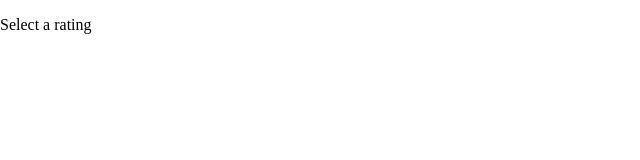
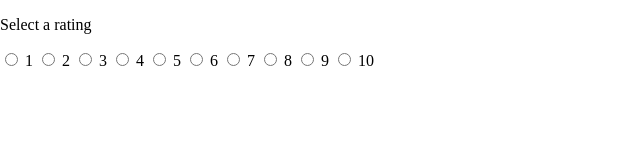
Before and after one commit to hanumancode/CSS3-Rating-Scale, a plain HTML site: page index.html in a window 1280 px wide. Shown: the whole page, without its empty margins (0-640 px from the left). Drawn offline with Linux system fonts and the light colour scheme.

Commit message:
added 10 input radio boxes for the rating

```diff
--- a/index.html
+++ b/index.html
@@ -10,6 +10,28 @@
 <body>
     <div class="rateBox">
         <p>Select a rating</p>
+        <div class="rating">
+            <input type="radio" name="rating" id="rating1">
+            <label for="rating1">1</label>
+            <input type="radio" name="rating" id="rating2">
+            <label for="rating2">2</label>
+            <input type="radio" name="rating" id="rating3">
+            <label for="rating3">3</label>
+            <input type="radio" name="rating" id="rating4">
+            <label for="rating4">4</label>
+            <input type="radio" name="rating" id="rating5">
+            <label for="rating5">5</label>
+            <input type="radio" name="rating" id="rating6">
+            <label for="rating6">6</label>
+            <input type="radio" name="rating" id="rating7">
+            <label for="rating7">7</label>
+            <input type="radio" name="rating" id="rating8">
+            <label for="rating8">8</label>
+            <input type="radio" name="rating" id="rating9">
+            <label for="rating9">9</label>
+            <input type="radio" name="rating" id="rating10">
+            <label for="rating10">10</label>
+        </div>
     </div>
 
 </body>
```
